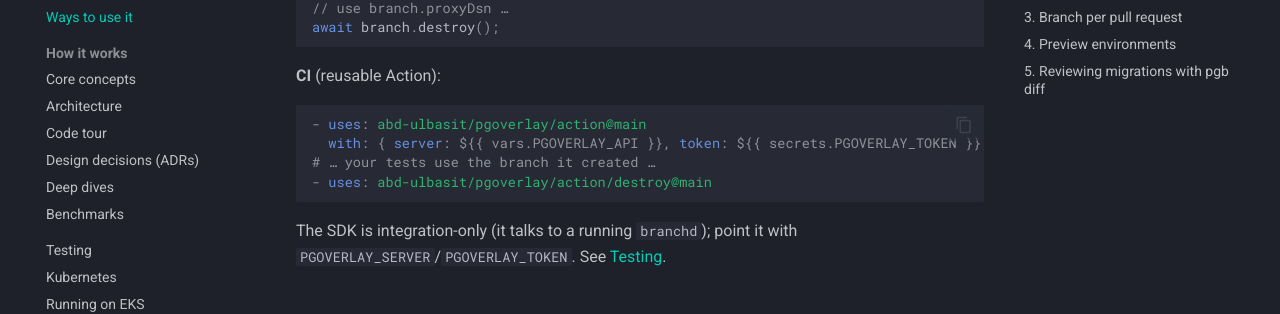
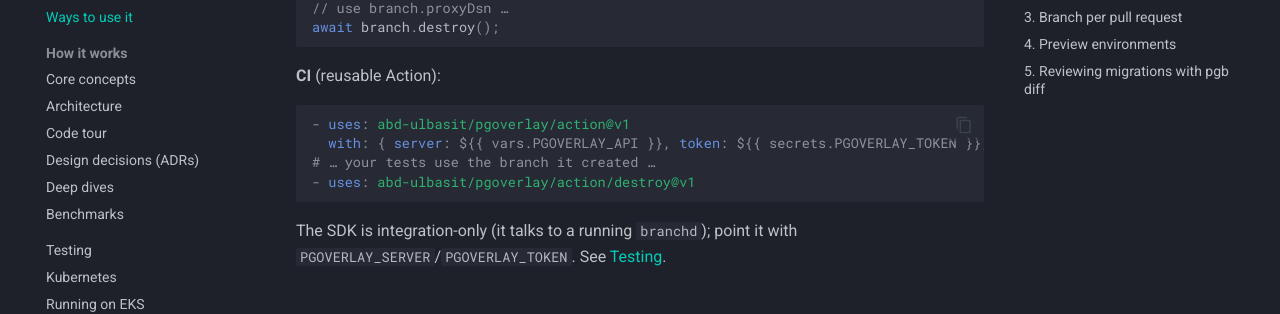
Before and after one commit to abd-ulbasit/pgoverlay, an MkDocs documentation site: the page built from docs/usage.md, in a window 1280 px wide and 900 px high, scrolled down 2558 px. Shown: the part 145-459 px from the top of the window. Built offline with MkDocs 1.6.1 and Material for MkDocs 9.7.7, drawn with Linux system fonts in a browser that asks for light colours; comment, search, counter and statistics services are not loaded.

Commit message:
docs: point the Action examples at the v1 tag being cut
v1.0.0-rc.4 is the first tag carrying the pgoverlay action, and it ships the
floating v1 pointer with it, so the examples can name a tag again instead of
a branch.

SECURITY.md says what v1 actually is, since two things called "v1" now exist
and only one of them is a promise: the Action's major tag moves like @main
does and guarantees nothing, while a stable v1.0.0 of the project still does
not exist. Pin a full tag or a SHA for immutability.

Co-Authored-By: Claude Opus 5 <noreply@anthropic.com>

````diff
--- a/docs/usage.md
+++ b/docs/usage.md
@@ -108,10 +108,10 @@ await branch.destroy();
 **CI** (reusable Action):
 
 ```yaml
-- uses: abd-ulbasit/pgoverlay/action@main
+- uses: abd-ulbasit/pgoverlay/action@v1
   with: { server: ${{ vars.PGOVERLAY_API }}, token: ${{ secrets.PGOVERLAY_TOKEN }}, source: prod }
 # … your tests use the branch it created …
-- uses: abd-ulbasit/pgoverlay/action/destroy@main
+- uses: abd-ulbasit/pgoverlay/action/destroy@v1
 ```
 
 The SDK is integration-only (it talks to a running `branchd`); point it with
````
Also changed, not shown: README.md (+2 -2 lines), SECURITY.md (+10 -11 lines), docs/testing.md (+2 -2 lines), 2 other files.
